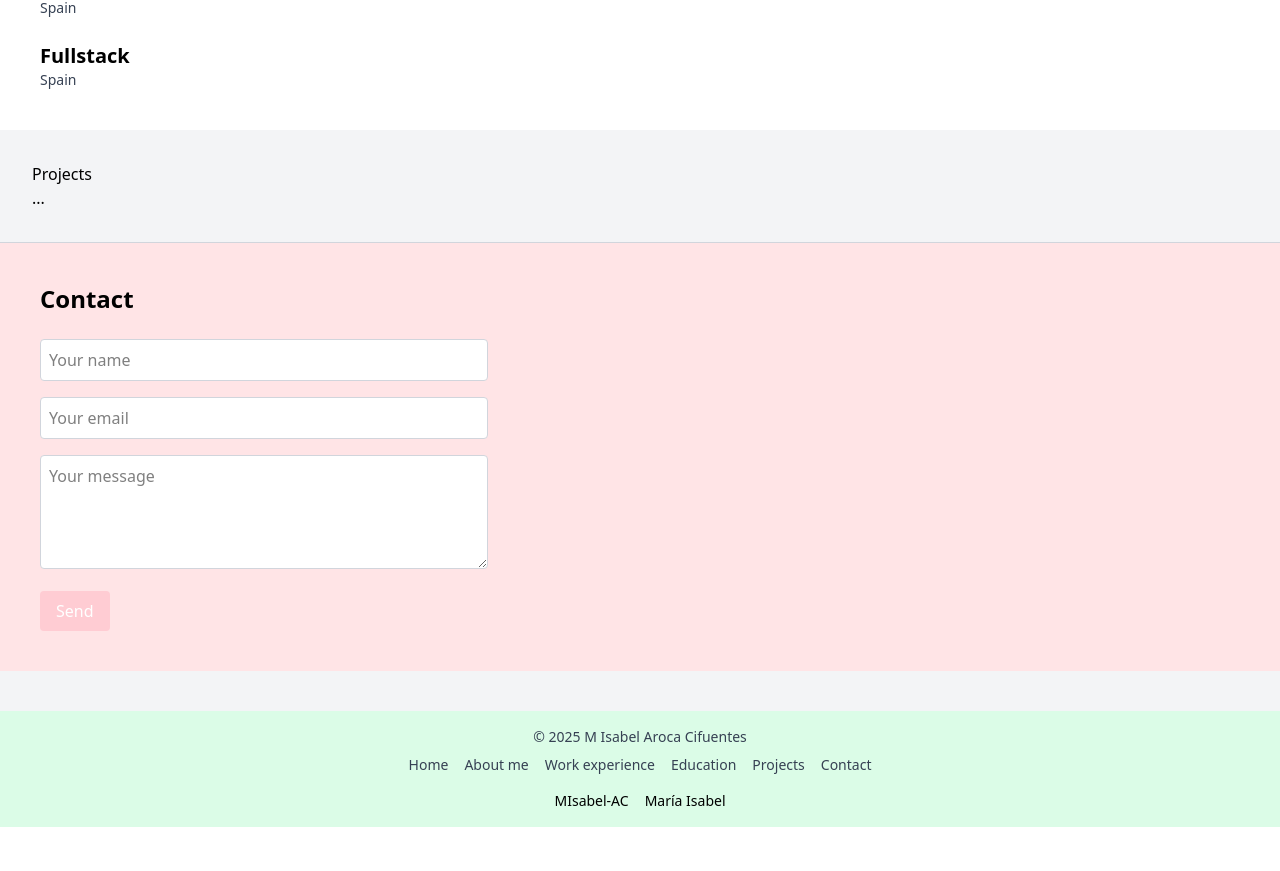
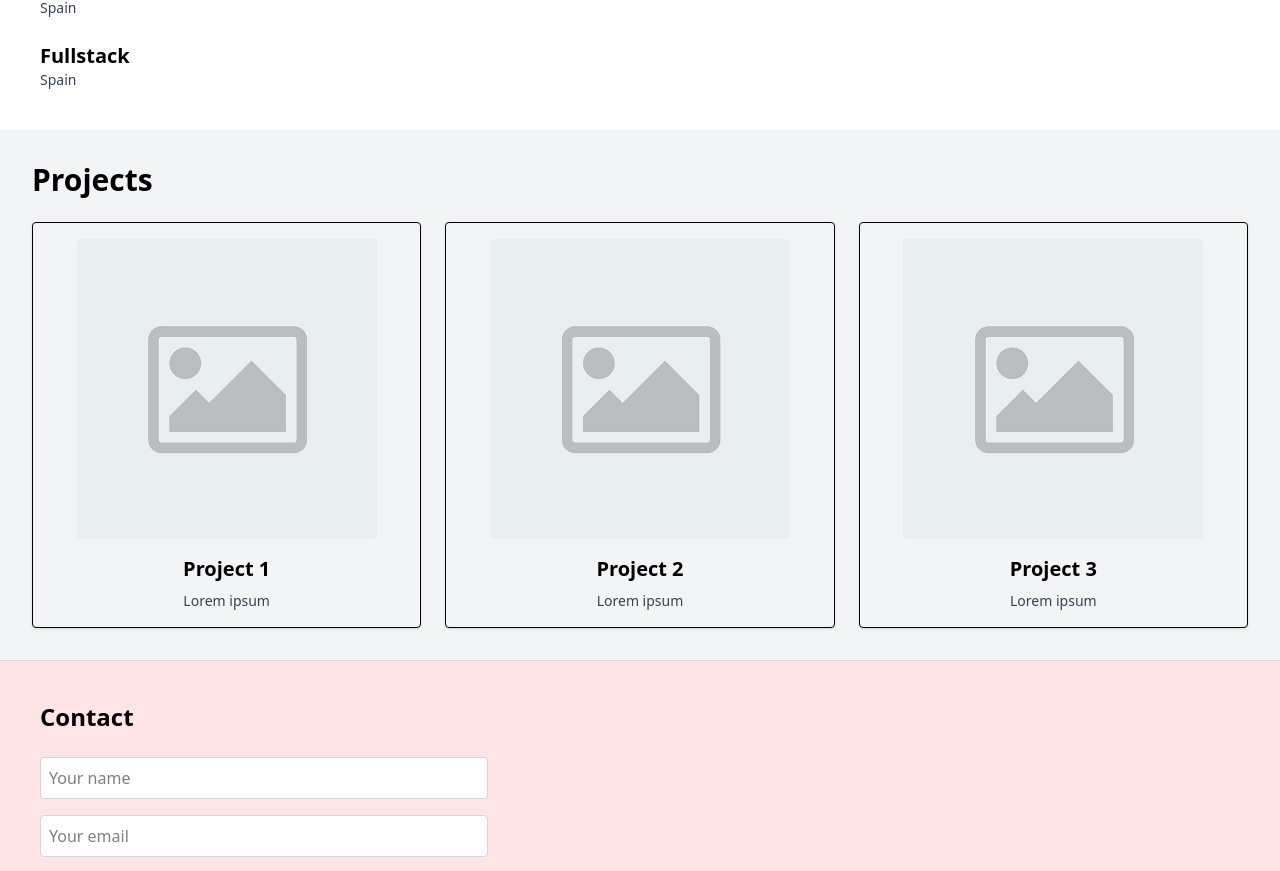
Before and after one commit to MIsabel-AC/portfolio, a React (Vite) app: page / in a window 1280 px wide. Shown: the part 1056-1927 px from the top of the page. Before the commit the page ends 1883 px from the top, so only its background shows below. Built offline with nearby package versions, Linux system fonts and the light colour scheme.

Commit message:
All files have been reorganized for greater clarity. The projects section has been added.

```diff
--- a/src/components/ProjectCard.jsx
+++ b/src/components/ProjectCard.jsx
@@ -1,13 +1,14 @@
-function ProjectCard() {
+function ProjectCard({ image, title, description }) {
   return (
-    <div id="projects" className={`p-4 border rounded shadow-sm`}>
-      <div className="bg-gray-300 h-32 mb-4 flex items-center justify-center">
-        <span className="text-gray-500">placeholder</span>
+    <div id="projects" className="p-4 border rounded shadow-sm flex flex-col items-center">
+      <div className="mb-4 w-[300px] h-[300px] overflow-hidden rounded">
+      <img
+          src={image}
+          alt={title}
+          className="w-full h-full object-cover"/>
       </div>
-      <h3 className="text-xl font-semibold mb-2">Title</h3>
-      <p className="text-sm text-gray-700">
-        ...
-      </p>
+      <h3 className="text-xl font-semibold mb-2">{title}</h3>
+      <p className="text-sm text-gray-700 flex-grow">{description}</p>
     </div>
   )
 }
--- /dev/null
+++ b/src/components/sections/Projects.jsx
@@ -0,0 +1,38 @@
+import ProjectCard from "../ProjectCard";
+
+function Projects() {
+  const projectList = [
+    {
+      image: "./placeholder.jpg",
+      title: "Project 1",
+      description: "Lorem ipsum",
+    },
+    {
+      image: "./placeholder.jpg",
+      title: "Project 2",
+      description: "Lorem ipsum",
+    },
+    {
+      image: "./placeholder.jpg",
+      title: "Project 3",
+      description: "Lorem ipsum",
+    },
+  ];
+
+  return (
+    <section id="projects" className="p-8 border-b border-gray-300">
+      <h1 className="text-3xl font-bold mb-6 text-center md:text-left">Projects</h1>
+      <div className="grid grid-cols-1 md:grid-cols-2 lg:grid-cols-3 gap-6">
+        {projectList.map((project, index) => (
+          <ProjectCard
+            key={index}
+            image={project.image}
+            title={project.title}
+            description={project.description}
+          />
+        ))}
+      </div>
+    </section>
+  )
+}
+export default Projects
--- a/src/pages/Projects.jsx
+++ /dev/null
@@ -1,9 +0,0 @@
-function Projects() {
-  return (
-    <section id="projects" className="p-8 border-b border-gray-300">
-      <h1>Projects</h1>
-      <p>...</p>
-    </section>
-  )
-}
-export default Projects
```
Also changed, not shown: src/App.jsx (+6 -7 lines), public/placeholder.jpg (added), src/components/sections/AboutMe.jsx (renamed from src/pages/AboutMe.jsx), src/components/sections/Contact.jsx (renamed from src/pages/Contact.jsx), src/components/sections/Education.jsx (renamed from src/pages/Education.jsx), src/components/sections/Introduction.jsx (renamed from src/pages/Introduction.jsx), src/components/sections/WorkExperience.jsx (renamed from src/pages/WorkExperience.jsx).
